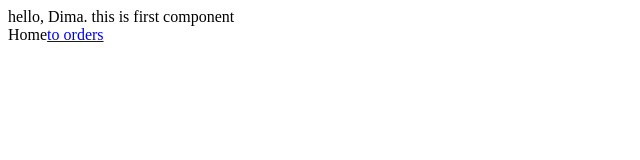
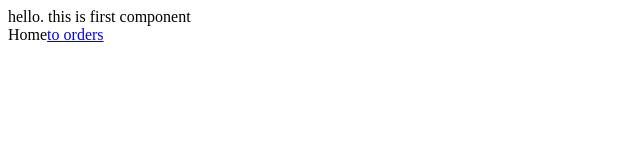
Before and after one commit to damiench/gulpDev, a React app: page / in a window 1280 px wide. Shown: the top 160 px of the page, without its empty margins (0-640 px from the left). Built offline with nearby package versions, Linux system fonts and the light colour scheme; the HTML template or start-up script is replaced by a standard one.

Commit message:
comleted frontend and dockerise

```diff
--- a/settings.json
+++ b/settings.json
@@ -4,6 +4,9 @@
 	},
 	"postgresql": {
 		"port": 5432,
-		"secret": "c0969e8056f99d20167595ef7cf495"
+		"host": "localhost",
+		"user": "posgres",
+		"password": "c0969e8056f99d20167595ef7cf495",
+		"database": "tshrit"
 	}
 }
--- a/src/client/components/App.jsx
+++ b/src/client/components/App.jsx
@@ -7,7 +7,7 @@ export default class App extends React.Component {
 
 	render() {
 		return (<div className='app'>
-				hello, {this.props.name}. this is first component
+				hello. this is first component
 				<Switch>
 					<Route exact path={'/'} component={Home}/>
 					<Route path={'/orders'} component={Orders} />
--- a/src/client/index.jsx
+++ b/src/client/index.jsx
@@ -7,6 +7,6 @@ window._ = lodash;
 
 ReactDOM.render((
 	<BrowserRouter>
-		<App name='Dima'/>
+		<App/>
 	</BrowserRouter>
 ), document.getElementById('root'));
--- a/src/server/index.js
+++ b/src/server/index.js
@@ -8,7 +8,7 @@ server.use(express.static(path.join(__dirname, '../../build/client')));
 server.get('*', function(req, res) {
 	console.log('get')
 	res.sendFile(path.join(__dirname, '../client/index.html'));
-})
+});
 
 server.listen(3000, function() {
 	console.log(' server started on port ', 3000);
```
Also changed, not shown: package.json (+3 -4 lines), 1 other file (tests, documents, lock files or other folders).
